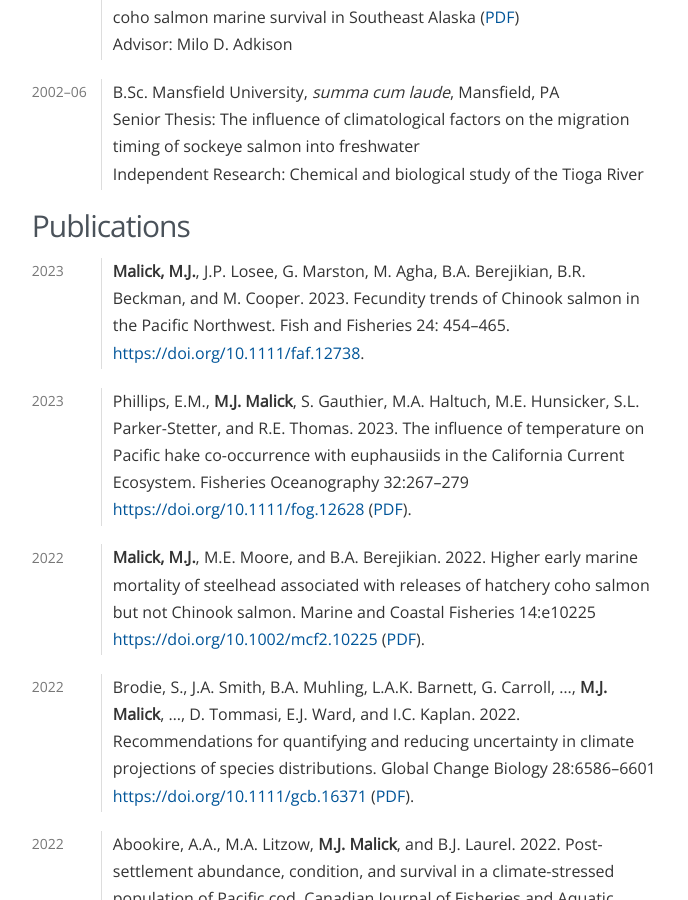
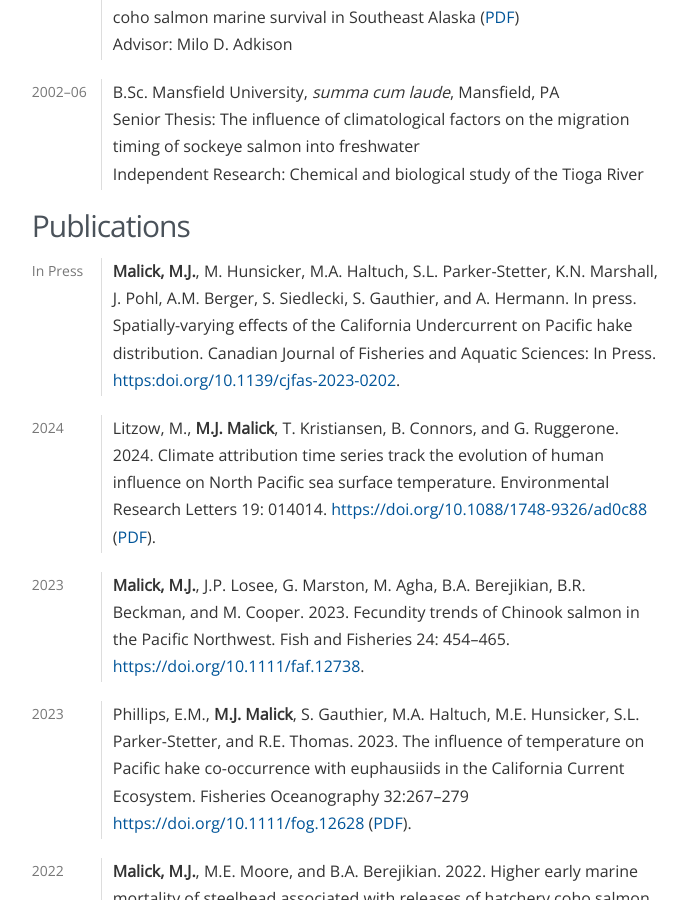
Before and after one commit to michaelmalick/michaelmalick.github.io, a Jekyll site: the page built from malick-cv.md, in a window 1280 px wide and 900 px high, scrolled down 706 px. Shown: the whole window, without its empty margins (461-1149 px from the left). Built offline with Jekyll 4.4.1, drawn with Linux system fonts in a browser that asks for light colours.

Commit message:
Add papers to CV

```diff
--- a/malick-cv.md
+++ b/malick-cv.md
@@ -51,6 +51,19 @@ Education
 
 Publications
 ------------
+
+In Press
+:   **Malick, M.J.**, M. Hunsicker, M.A. Haltuch, S.L. Parker-Stetter, K.N.
+    Marshall, J. Pohl, A.M. Berger, S. Siedlecki, S. Gauthier, and A. Hermann.
+    In press. Spatially-varying effects of the California Undercurrent on
+    Pacific hake distribution. Canadian Journal of Fisheries and Aquatic
+    Sciences: In Press. <https:doi.org/10.1139/cjfas-2023-0202>.
+
+2024
+:   Litzow, M., **M.J. Malick**, T. Kristiansen, B. Connors, and G. Ruggerone. 2024.
+    Climate attribution time series track the evolution of human influence on
+    North Pacific sea surface temperature. Environmental Research Letters 19: 014014.
+    <https://doi.org/10.1088/1748-9326/ad0c88> ([PDF][Litzow:2024]).
 
 2023
 :   **Malick, M.J.**, J.P. Losee, G. Marston, M. Agha, B.A. Berejikian, B.R.
@@ -581,3 +594,4 @@ Field Experience
 [Abookire:2022]:https://michaelmalick-com-public.s3.us-west-2.amazonaws.com/papers/abookire_etal_2022.pdf
 [Slides:afs-2023]:https://michaelmalick-com-public.s3.us-west-2.amazonaws.com/slides/malick_etal_afs2023_slides.pdf
 [Phillips:2023]:https://michaelmalick-com-public.s3.us-west-2.amazonaws.com/papers/phillips_etal_2023.pdf
+[Litzow:2024]:https://michaelmalick-com-public.s3.us-west-2.amazonaws.com/papers/litzow_etal_2024.pdf
```
Also changed, not shown: cv/index.md (+14 -0 lines), malick-cv.txt (+16 -0 lines), 1 other file.
